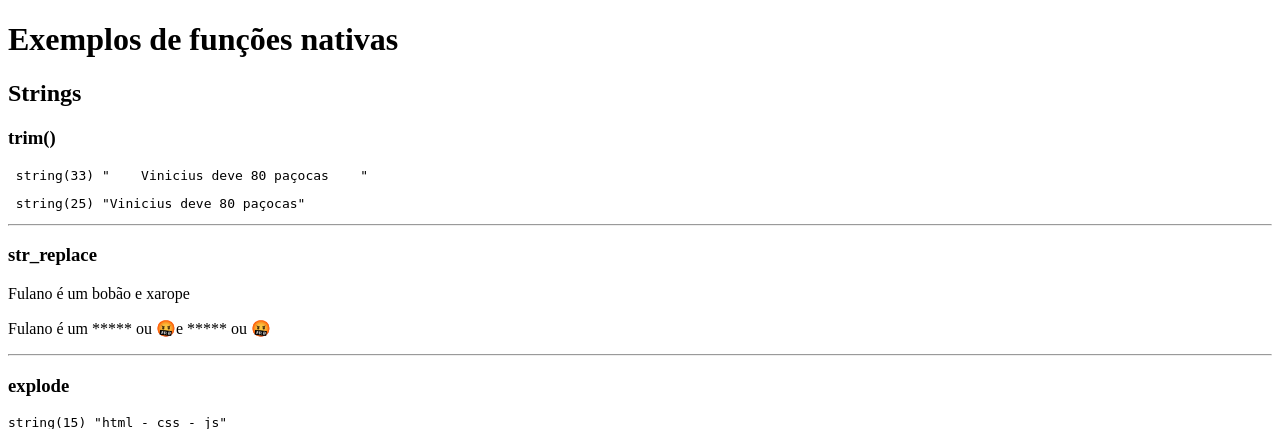
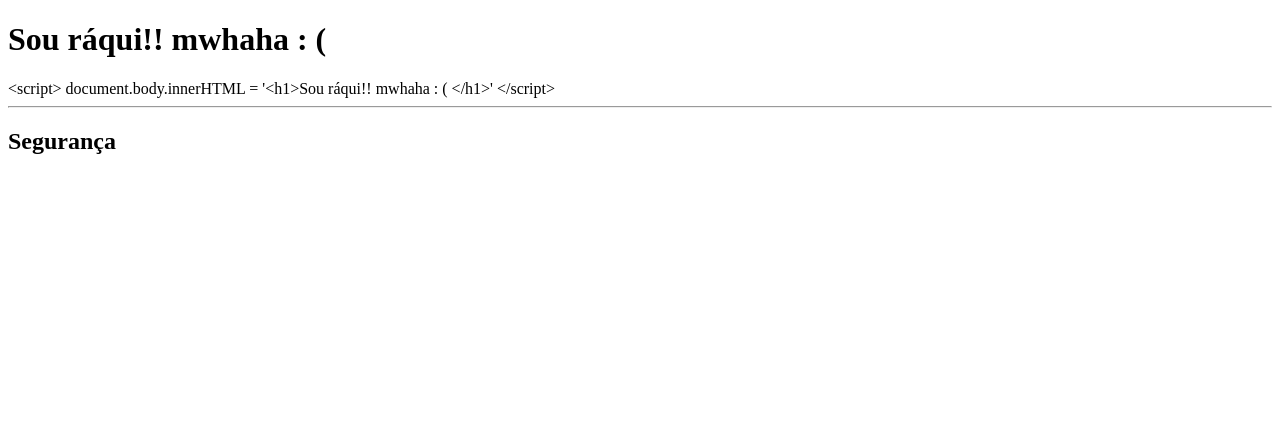
Before and after one commit to VitorGGama/aulas-php, a PHP site: page /07-funcoes-nativas.php in a window 1280 px wide. Shown: the top 429 px of the page. After the commit the page ends 154 px from the top, so only its background shows below. Run offline with PHP 8.4, Linux system fonts and the light colour scheme.

Commit message:
sanitização

```diff
--- a/07-funcoes-nativas.php
+++ b/07-funcoes-nativas.php
@@ -139,6 +139,23 @@
     </pre>
 
     <h3>Sanitização</h3>
+    <?php
+    $ataque = "<script>
+        document.body.innerHTML = '<h1>Sou ráqui!! mwhaha : ( </h1>'
+        </script>";
+
+        echo $ataque;
+
+        //Execução sem sanitização (script é válido)
+        //echo ataque;
+
+        $ataqueSanitizado = filter_var($ataque, FILTER_SANITIZE_SPECIAL_CHARS );
+
+        //Execução com sanitização (script é anulado)
+        echo $ataqueSanitizado;
+
+
+    ?>
 
 
     <hr>
```
